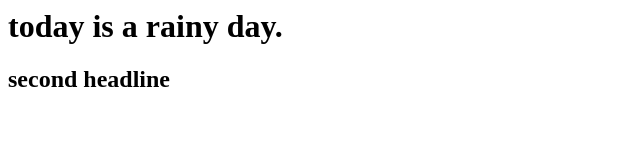
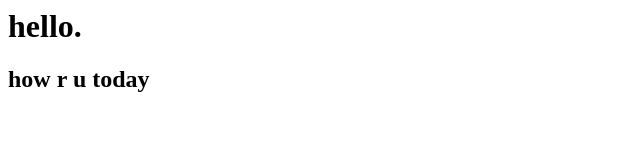
Before and after one commit to katorphanidis/githublearning, a plain HTML site: page index.html in a window 1280 px wide. Shown: the whole page, without its empty margins (0-640 px from the left). Drawn offline with Linux system fonts and the light colour scheme.

Commit message:
changed first and second heading

```diff
--- a/index.html
+++ b/index.html
@@ -1,2 +1,2 @@
-<h1> today is a rainy day.</h1>
-<h2>second headline</h2>
+<h1> hello.</h1>
+<h2>how r u today</h2>
```
